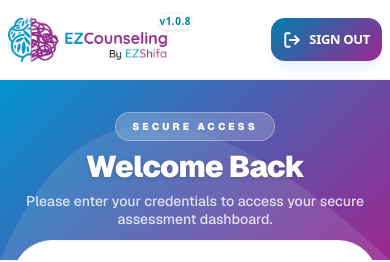
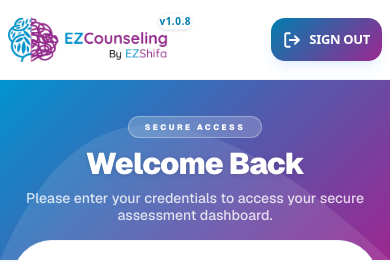
Before and after one commit to AsharMeraj/Counselling_App_Jublee, a Next.js app: page /sign-in in a window 390 px wide. Shown: the top 262 px of the page. Built offline with nearby package versions, Linux system fonts and the light colour scheme; a web font is replaced by a local one.

Commit message:
Making it responsive

```diff
--- a/src/app/sign-in/page.tsx
+++ b/src/app/sign-in/page.tsx
@@ -72,7 +72,7 @@ const SignInPage = () => {
         </div>
 
         <div className="relative z-10 flex flex-col items-center justify-center h-full px-6 text-center">
-          <div className="bg-white/20 backdrop-blur-md px-4 py-1.5 rounded-full text-white text-[10px] font-black uppercase tracking-[0.3em] mb-2 sm:mb-4 border border-white/30">
+          <div className="bg-white/20 backdrop-blur-md px-4 py-1 sm:py-1.5 rounded-full text-white text-[8px] sm:text-[10px] font-black uppercase tracking-[0.3em] mb-2 sm:mb-4 border border-white/30">
             Secure Access
           </div>
           <h1 className="text-3xl sm:text-4xl md:text-5xl font-black text-white tracking-tight drop-shadow-sm">
```
